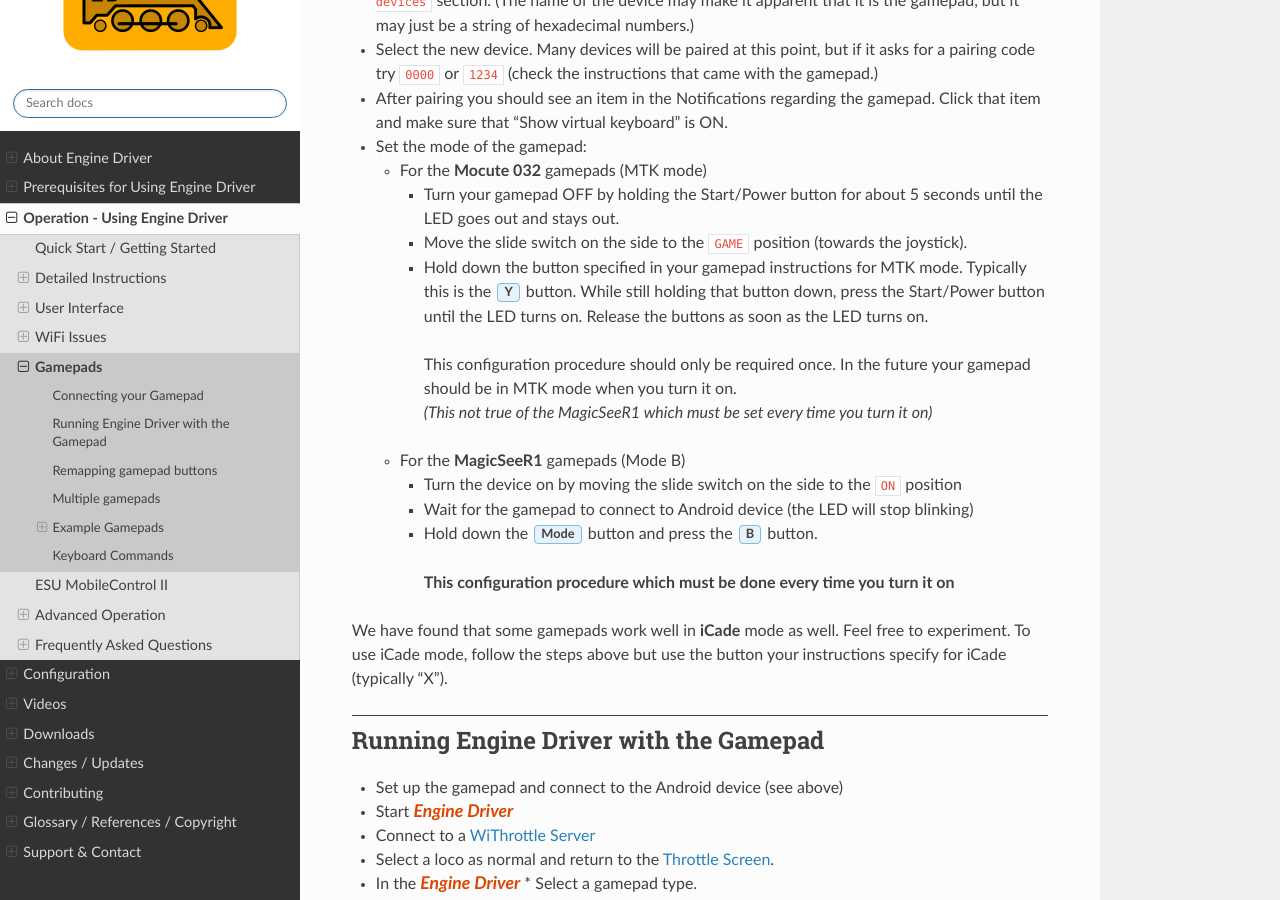
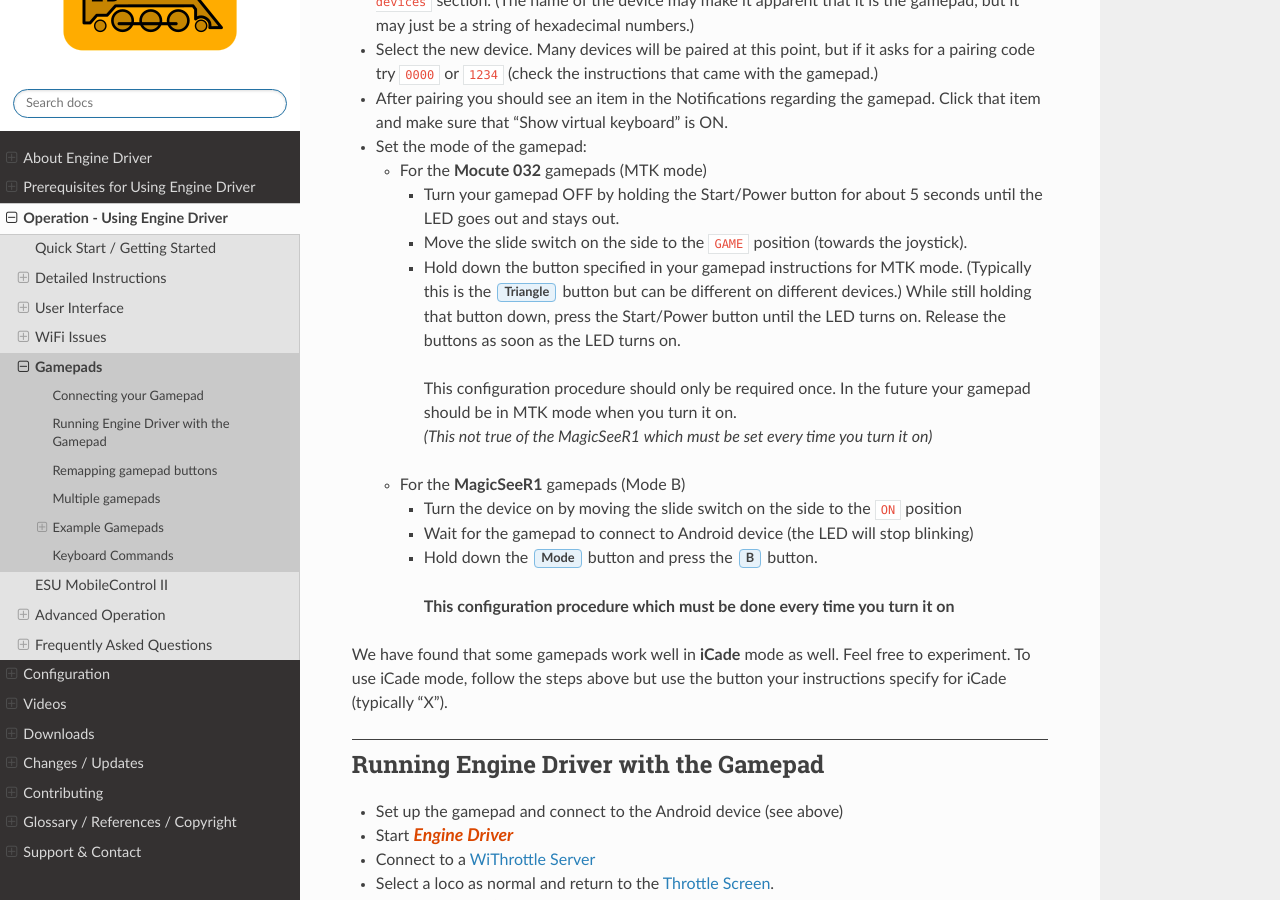
Before and after one commit to flash62au/EngineDriver_Home, a Sphinx documentation site: the page built from docs/operation/gamepads.rst, in a window 1280 px wide and 900 px high, scrolled down 594 px. Built offline with Sphinx 7.4.7 and the Read the Docs theme 2.0.0, drawn with Linux system fonts in a browser that asks for light colours; comment, search, counter and statistics services are not loaded.

Commit message:
Update gamepads.rst

```diff
--- a/docs/operation/gamepads.rst
+++ b/docs/operation/gamepads.rst
@@ -39,7 +39,7 @@
 
     * Turn your gamepad OFF by holding the Start/Power button for about 5 seconds until the LED goes out and stays out.
     * Move the slide switch on the side to the ``GAME`` position (towards the joystick).
-    * Hold down the button specified in your gamepad instructions for MTK mode. Typically this is the :guilabel:`Y` button. While still holding that button down, press the Start/Power button until the LED turns on. Release the buttons as soon as the LED turns on. |br|\ |br|\ This configuration procedure should only be required once. In the future your gamepad should be in MTK mode when you turn it on. |br|\  *(This not true of the MagicSeeR1 which must be set every time you turn it on)* |br|\ |br|\
+    * Hold down the button specified in your gamepad instructions for MTK mode. (Typically this is the :guilabel:`Triangle` button but can be different on different devices.) While still holding that button down, press the Start/Power button until the LED turns on. Release the buttons as soon as the LED turns on. |br|\ |br|\ This configuration procedure should only be required once. In the future your gamepad should be in MTK mode when you turn it on. |br|\  *(This not true of the MagicSeeR1 which must be set every time you turn it on)* |br|\ |br|\
 
   * For the **MagicSeeR1** gamepads (Mode B)
 
```
